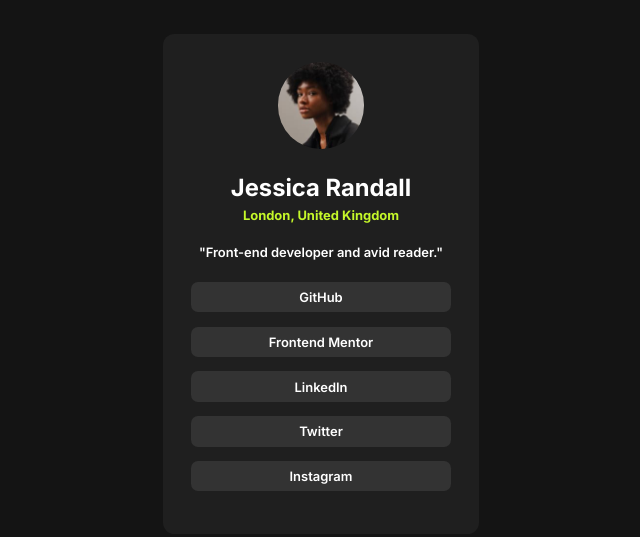
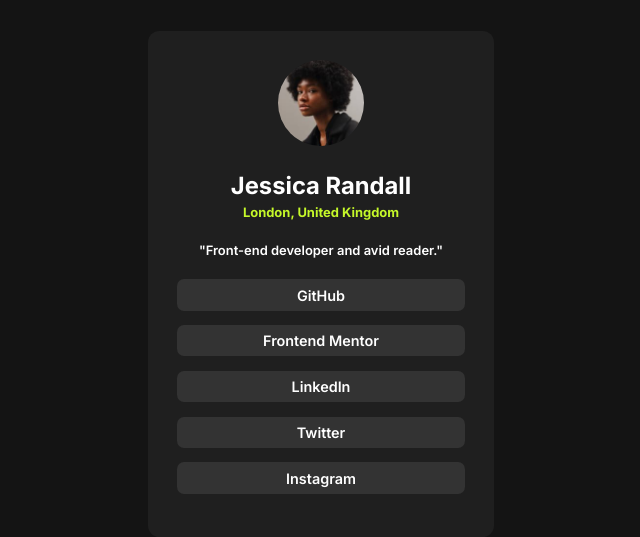
Before and after one commit to cdh9201/social-links-profile, a plain HTML site: page index.html in a window 1280 px wide. Shown: the part 116-653 px from the top of the page, without its empty margins (319-959 px from the left). Drawn offline with Linux system fonts and the light colour scheme.

Commit message:
Update styles.css

```diff
--- a/styles.css
+++ b/styles.css
@@ -29,7 +29,7 @@
 main {
     background-color: var(--grey-800);
     text-align: center;
-    width: 22rem;
+    width: 24rem;
     padding: 2rem;
     border-radius: 0.8rem;
 }
@@ -67,6 +67,7 @@
     padding: 0.5rem 1rem;
     border-radius: 0.5rem;
     background-color: var(--grey-700);
+    font-size: 1rem;
 }
 a:hover {
     background-color: var(--green);
```
